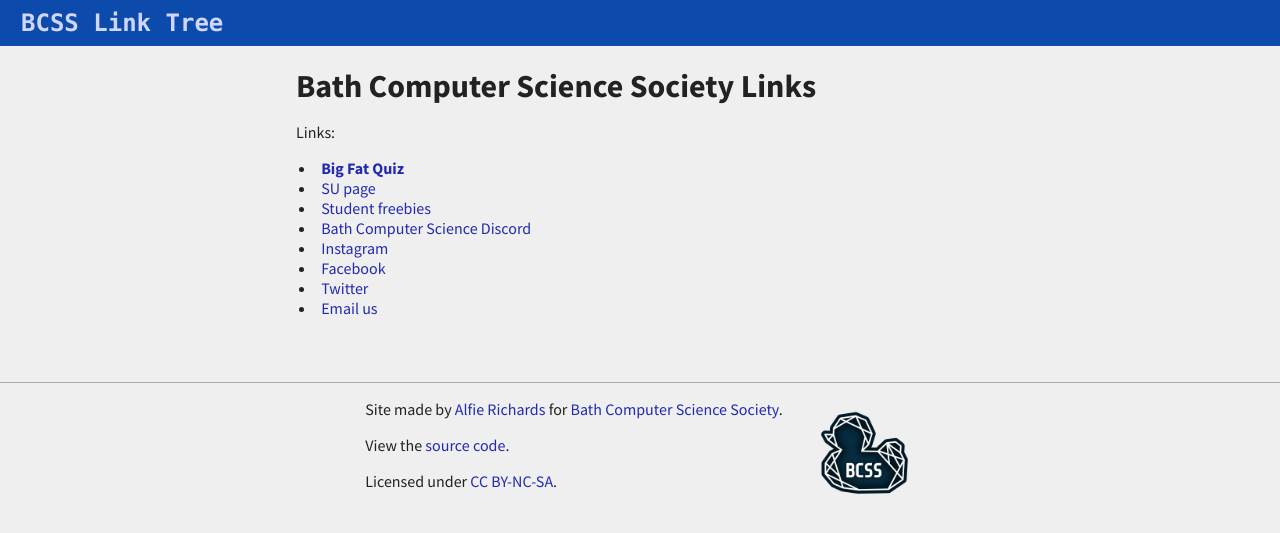
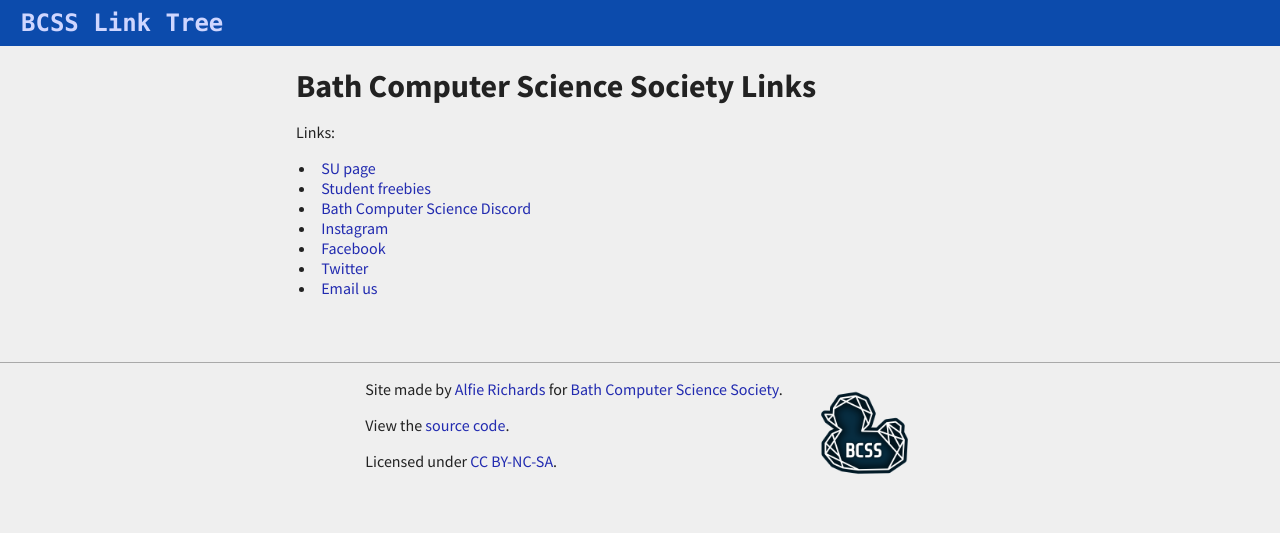
Before and after one commit to AlfGalf/BCSS_QR_Code_Tree, a Jekyll site: the page built from index.markdown, in a window 1280 px wide. Shown: the top 533 px of the page. Built offline with Jekyll 4.4.1, drawn with Linux system fonts in a browser that asks for light colours.

Commit message:
Remove Big Fat Quiz

```diff
--- a/index.markdown
+++ b/index.markdown
@@ -6,7 +6,6 @@ layout: default
 
 Links:
 
-- **[Big Fat Quiz](https://bfq.bcss.website/)**
 - [SU page](https://www.thesubath.com/bcss/)
 - [Student freebies](https://docs.google.com/document/d/1NFGVWmWMrlRKjpWRIsKL4RPe6lG3TP3g/edit?usp=drivesdk&ouid=103084223961007433008&rtpof=true&sd=true)
 - [Bath Computer Science Discord](https://discord.gg/gDYbrpK)
```
